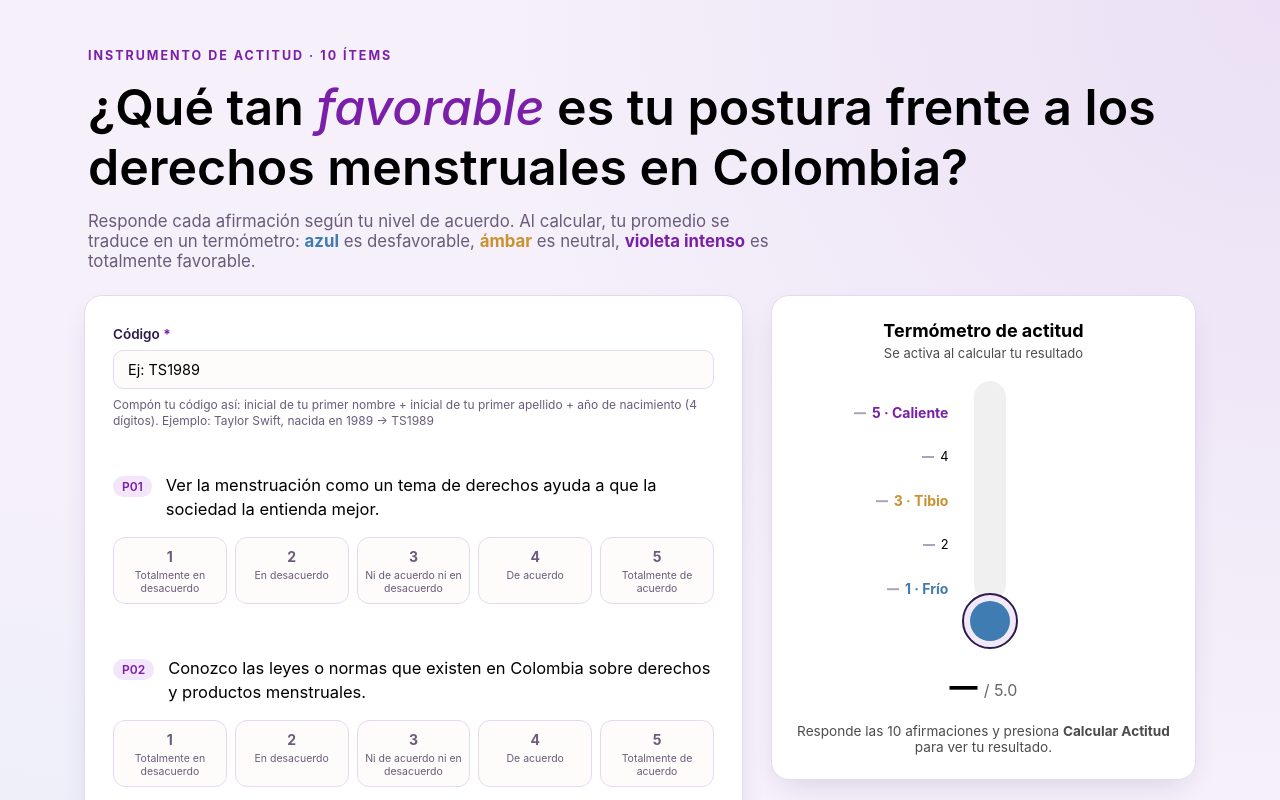
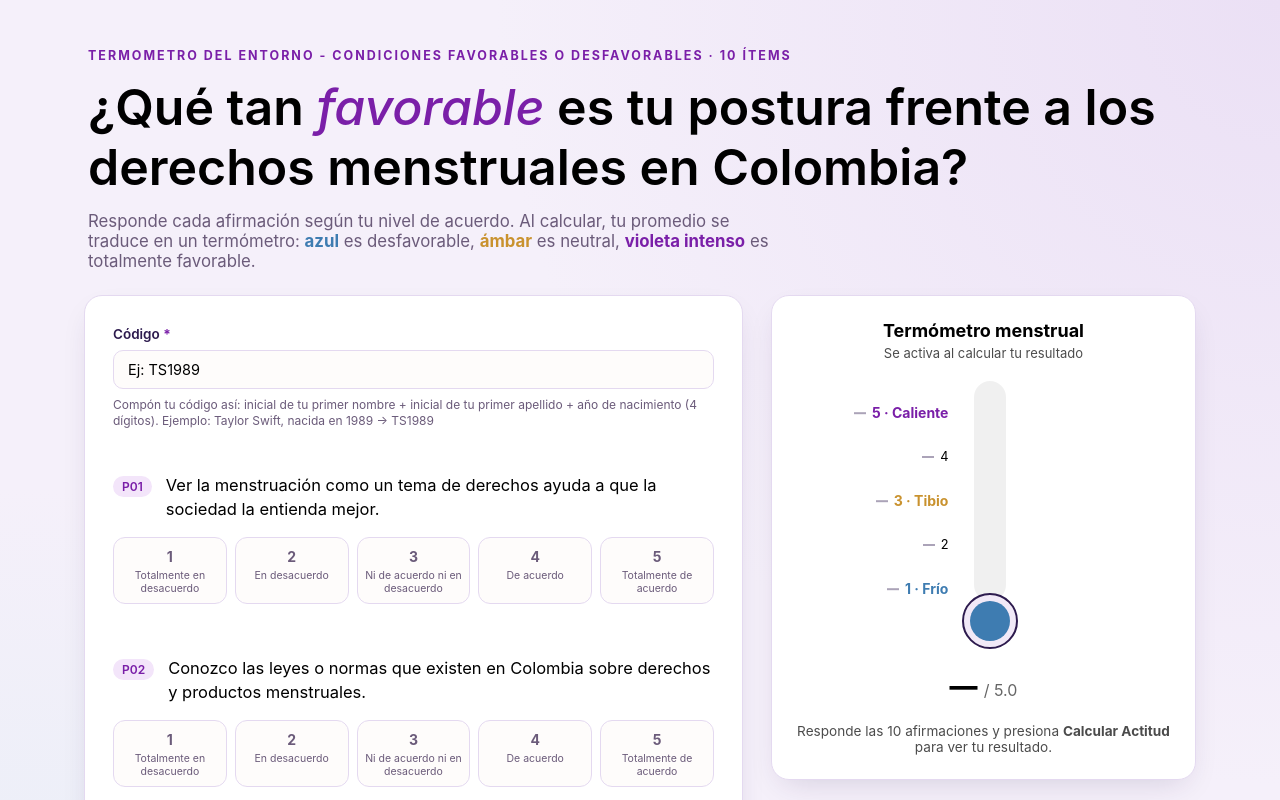
Before and after one commit to lmanuriveral/termometer-rhudp, a React (Vite) app: page / in a window 1280 px wide. Shown: the top 800 px of the page. Built offline with nearby package versions, Linux system fonts and the light colour scheme.

Commit message:
change title

```diff
--- a/src/components/Header.tsx
+++ b/src/components/Header.tsx
@@ -7,7 +7,7 @@ export default function Header() {
   return (
     <View style={[styles.hero, isMobile && styles.heroMobile]}>
       <View style={styles.eyebrowRow}>
-        <Text style={styles.eyebrow}>Instrumento de actitud · 10 ítems</Text>
+        <Text style={styles.eyebrow}>Termometro del entorno - Condiciones favorables o desfavorables · 10 ítems</Text>
       </View>
       <View style={styles.eyebrowRow}>
         <Text style={[styles.h1, isMobile && styles.h1Mobile]}>
--- a/src/components/Thermometer.tsx
+++ b/src/components/Thermometer.tsx
@@ -60,7 +60,7 @@ export default function Thermometer({ resultado }: Props) {
 
   return (
     <View style={styles.thermoPanel}>
-      <Text style={styles.title}>Termómetro de actitud</Text>
+      <Text style={styles.title}>Termómetro menstrual</Text>
       <Text style={styles.sub}>Se activa al calcular tu resultado</Text>
 
       <View style={styles.instrument}>
```
